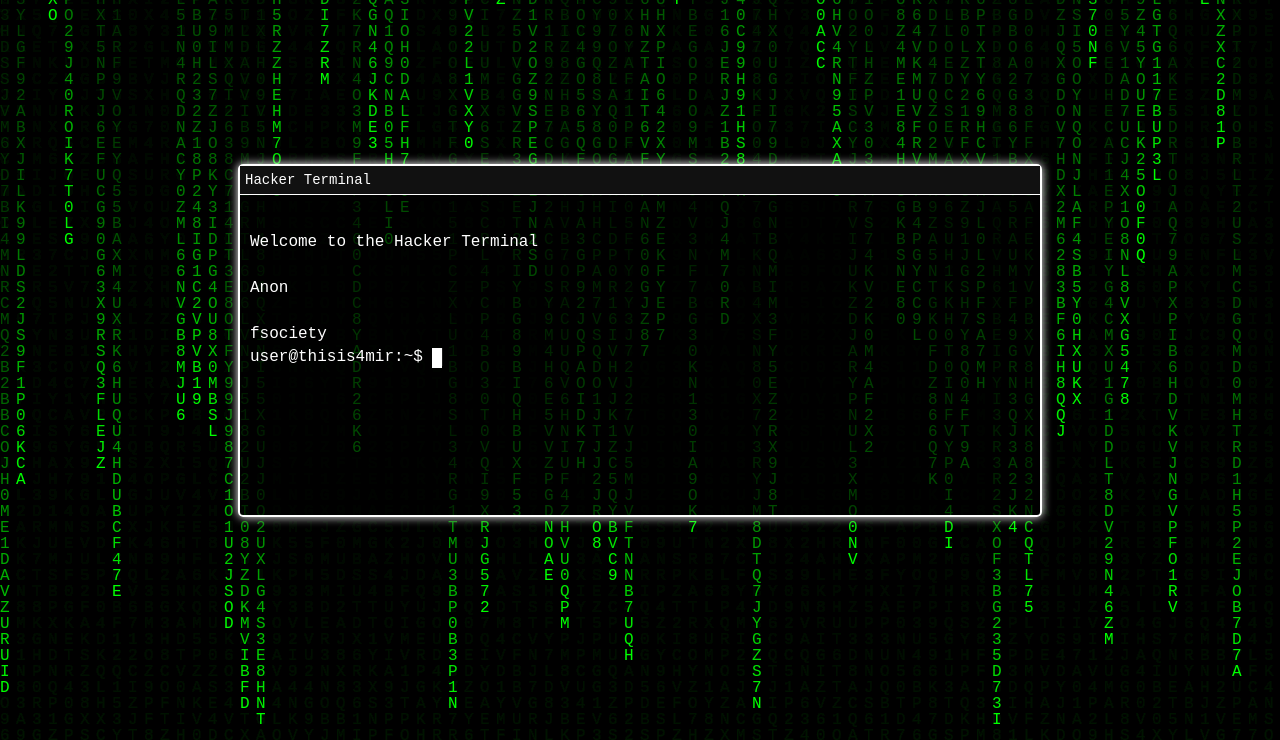
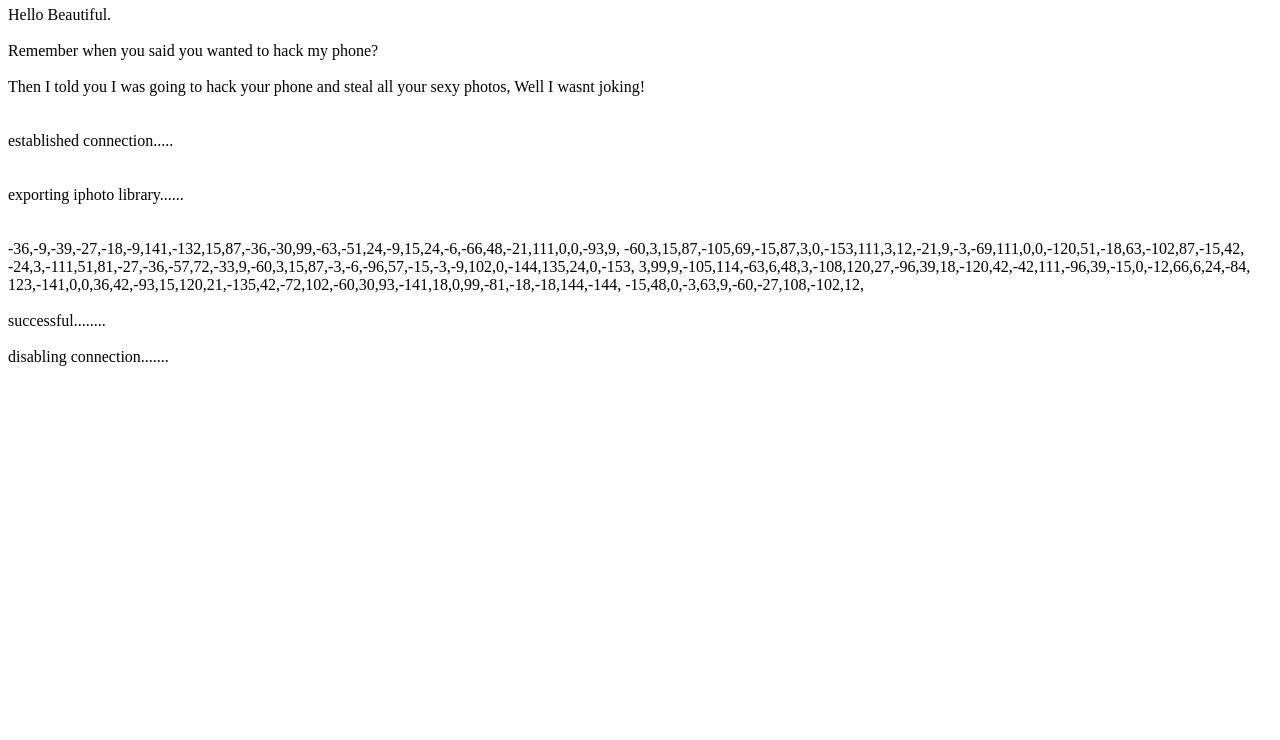
Before and after one commit to rezaiprco/cooljct, a plain HTML site: page terminal.html in a window 1280 px wide. Shown: the part 60-800 px from the top of the page. Drawn offline with Linux system fonts and the light colour scheme; a web font is replaced by a local one.

Commit message:
Update terminal.html

```diff
--- a/terminal.html
+++ b/terminal.html
@@ -1,151 +1,24 @@
-<!DOCTYPE html>
-<html lang="fa">
-<head>
-    <meta charset="UTF-8">
-    <meta name="viewport" content="width=device-width, initial-scale=1.0">
-    <title>Hacker Terminal</title>
-    <link href="https://fonts.googleapis.com/css2?family=Hack&display=swap" rel="stylesheet">
-    <style>
-        body {
-            background-color: #000;
-            color: #fff;
-            font-family: 'Hack', monospace;
-            display: flex;
-            justify-content: center;
-            align-items: center;
-            height: 100vh;
-            margin: 0;
-            overflow: hidden;
-        }
-
-        canvas {
-            position: absolute;
-            top: 0;
-            left: 0;
-            z-index: -1;
-        }
-
-        .terminal {
-            width: 80%;
-            max-width: 800px;
-            background-color: rgba(0, 0, 0, 0.7);
-            border: 2px solid #fff;
-            border-radius: 5px;
-            box-shadow: 0 0 10px #fff;
-            z-index: 1;
-        }
-
-        .terminal-header {
-            background-color: #111;
-            padding: 5px;
-            border-bottom: 1px solid #fff;
-        }
-
-        .terminal-title {
-            color: #fff;
-            font-size: 14px;
-        }
-
-        .terminal-body {
-            padding: 10px;
-            height: 300px;
-            overflow-y: auto;
-        }
-
-        .prompt {
-            margin: 5px 0;
-            white-space: pre;
-            overflow: hidden;
-        }
-
-        .command {
-            color: #fff;
-        }
-
-        .output {
-            color: #fff;
-            margin: 5px 0;
-            white-space: pre;
-            overflow: hidden;
-        }
-
-        .cursor {
-            display: inline-block;
-            width: 10px;
-            height: 20px;
-            background-color: #fff;
-            animation: blink 1s step-end infinite;
-        }
-
-        @keyframes blink {
-            50% {
-                opacity: 0;
-            }
-        }
-
-        .typing {
-            border-right: 2px solid #fff;
-            white-space: nowrap;
-            overflow: hidden;
-            animation: typing 2s steps(40, end), blink .75s step-end infinite;
-        }
-
-        @keyframes typing {
-            from { width: 0 }
-            to { width: 100% }
-        }
-    </style>
-</head>
-<body>
-    <canvas id="matrix"></canvas>
-    <div class="terminal">
-        <div class="terminal-header">
-            <span class="terminal-title">Hacker Terminal</span>
-        </div>
-        <div class="terminal-body">
-            <p class="prompt typing">user@thisis4mir:~$ echo "Welcome to the Hacker Terminal"</p>
-            <p class="output">Welcome to the Hacker Terminal</p>
-            <p class="prompt typing">user@thisis4mir:~$ whoami</p>
-            <p class="output">Anon</p>
-            <p class="prompt typing">user@thisis4mir:~$ group</p>
-            <p class="output">fsociety</p>
-            <p class="prompt">user@thisis4mir:~$ <span class="cursor">█</span></p>
-        </div>
-    </div>
-    <script>
-        // Matrix background effect
-        const canvas = document.getElementById('matrix');
-        const ctx = canvas.getContext('2d');
-        canvas.width = window.innerWidth;
-        canvas.height = window.innerHeight;
-        const letters = 'ABCDEFGHIJKLMNOPQRSTUVXYZ0123456789';
-        const fontSize = 16;
-        const columns = canvas.width / fontSize;
-        const drops = Array(Math.floor(columns)).fill(1);
-
-        function draw() {
-            ctx.fillStyle = 'rgba(0, 0, 0, 0.05)';
-            ctx.fillRect(0, 0, canvas.width, canvas.height);
-            ctx.fillStyle = '#0f0';
-            ctx.font = fontSize + 'px monospace';
-            drops.forEach((y, index) => {
-                const text = letters[Math.floor(Math.random() * letters.length)];
-                const x = index * fontSize;
-                ctx.fillText(text, x, y * fontSize);
-                if (y * fontSize > canvas.height && Math.random() > 0.975) {
-                    drops[index] = 0;
-                }
-                drops[index]++;
-            });
-        }
-
-        setInterval(draw, 50);
-
-        // Cursor blink
-        const cursor = document.querySelector('.cursor');
-        setInterval(() => {
-            cursor.style.opacity = cursor.style.opacity === '0' ? '1' : '0';
-        }, 500);
-    </script>
-</body>
-</html>
+<link href='https://fonts.googleapis.com/css?family=Sarpanch:400,600' rel='stylesheet' type='text/css'>
+<link href='https://fonts.googleapis.com/css?family=Share+Tech' rel='stylesheet' type='text/css'>
+<div class="terminal">
+  <div class="header">
+    <h1>¿Brenda?</h1>
+  </div>
+  <span terminal=1 class="terminal-line">
+    Hello Beautiful.
+  <br /><br />
+    Remember when you said you wanted to hack my phone?
+  <br /><br />
+    Then I told you I was going to hack your phone and steal all your sexy photos, Well I wasnt joking!
+		<br /><br /><br />
+    established connection.....
+		<br /><br /><br />
+		exporting iphoto library......
+		<br /><br /><br />
+		-36,-9,-39,-27,-18,-9,141,-132,15,87,-36,-30,99,-63,-51,24,-9,15,24,-6,-66,48,-21,111,0,0,-93,9, -60,3,15,87,-105,69,-15,87,3,0,-153,111,3,12,-21,9,-3,-69,111,0,0,-120,51,-18,63,-102,87,-15,42, -24,3,-111,51,81,-27,-36,-57,72,-33,9,-60,3,15,87,-3,-6,-96,57,-15,-3,-9,102,0,-144,135,24,0,-153, 3,99,9,-105,114,-63,6,48,3,-108,120,27,-96,39,18,-120,42,-42,111,-96,39,-15,0,-12,66,6,24,-84, 123,-141,0,0,36,42,-93,15,120,21,-135,42,-72,102,-60,30,93,-141,18,0,99,-81,-18,-18,144,-144, -15,48,0,-3,63,9,-60,-27,108,-102,12,
+    <br /><br />
+    successful........
+		<br /><br />
+		disabling connection.......
+  </span>
+</div>
```
